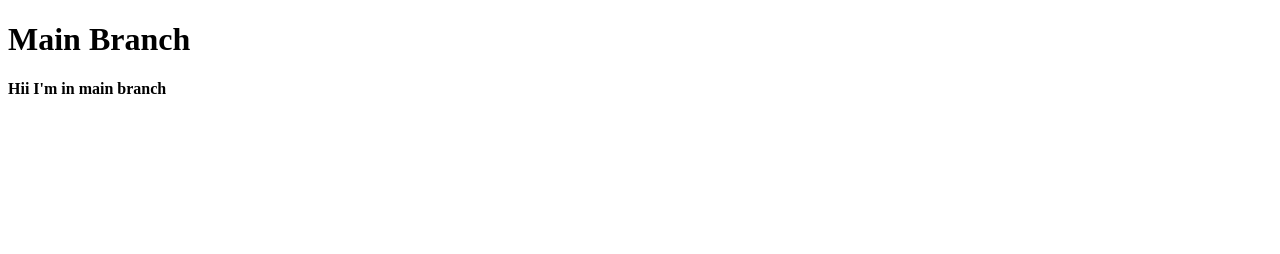
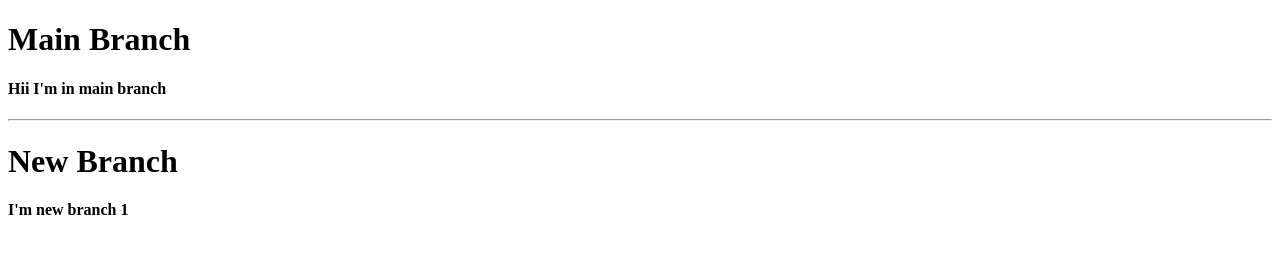
Before and after one commit to yash-purkar/yash-pull-request-practice, a plain HTML site: page index.html in a window 1280 px wide. Drawn offline with Linux system fonts and the light colour scheme.

Commit message:
new branch1

```diff
--- a/index.html
+++ b/index.html
@@ -9,5 +9,8 @@
   <body>
     <h1>Main Branch</h1>
     <h4>Hii I'm in main branch</h4>
+    <hr />
+    <h1>New Branch</h1>
+    <h4>I'm new branch 1</h4>
   </body>
 </html>
```
